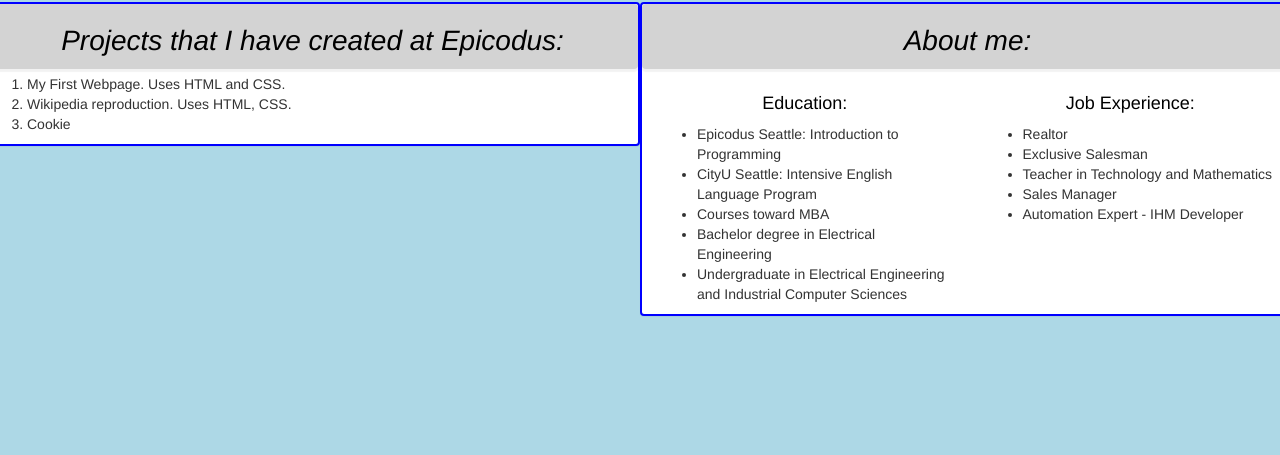
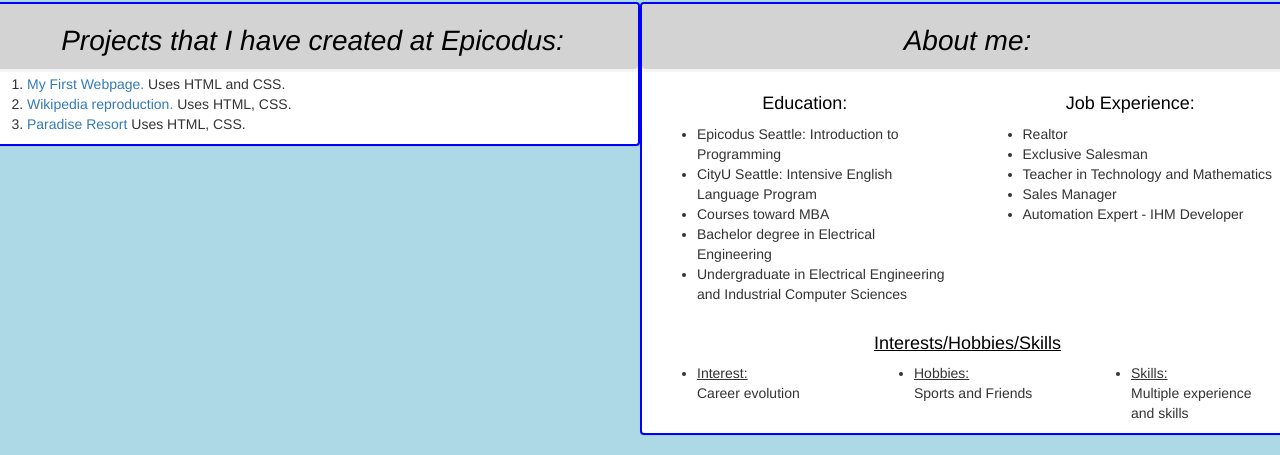
Before and after one commit to fredoliva42/independent-project, a plain HTML site: page index.html in a window 1280 px wide. Shown: the part 356-811 px from the top of the page. Drawn offline with Linux system fonts and the light colour scheme; files whose address does not match are found by name.

Commit message:
create hypertext links on the webpage to acceed gh-pages

```diff
--- a/css/style.css
+++ b/css/style.css
@@ -34,3 +34,7 @@ body{
 .panel {
   border: solid 2px blue;
 }
+
+.underline {
+  text-decoration: underline;
+}
--- a/index.html
+++ b/index.html
@@ -24,9 +24,9 @@
           </div>
           <div class="row">
             <ol>
-              <li>My First Webpage. Uses HTML and CSS.</li>
-              <li>Wikipedia reproduction. Uses HTML, CSS.</li>
-              <li>Cookie</li>
+              <li><a href="https://github.com/fredoliva42/my-first-webpage/blob/master/my-first-webpage.html">My First Webpage.</a> Uses HTML and CSS.</li>
+              <li><a href="https://github.com/fredoliva42/wikipedia">Wikipedia reproduction.</a> Uses HTML, CSS.</li>
+              <li><a href="https://github.com/fredoliva42/Paradise-Resort">Paradise Resort</a> Uses HTML, CSS.</li>
             </ol>
           </div>
         </div>
@@ -58,6 +58,27 @@
                 </ul>
               </div>
             </div>
+            <div class="row">
+              <h2 class="underline">Interests/Hobbies/Skills</h2>
+                <div class="col-md-4">
+                  <ul>
+                    <li class="underline">Interest:</li>
+                    <span>Career evolution</span>
+                  </ul>
+                </div>
+                <div class="col-md-4">
+                  <ul>
+                    <li class="underline">Hobbies:</li>
+                    <span>Sports and Friends</span>
+                  </ul>
+                </div>
+                <div class="col-md-4">
+                  <ul>
+                    <li class="underline">Skills:</li>
+                    <p>Multiple experience and skills</p>
+                  </ul>
+                </div>
+            </div>
           </div>
         </div>
 
```
